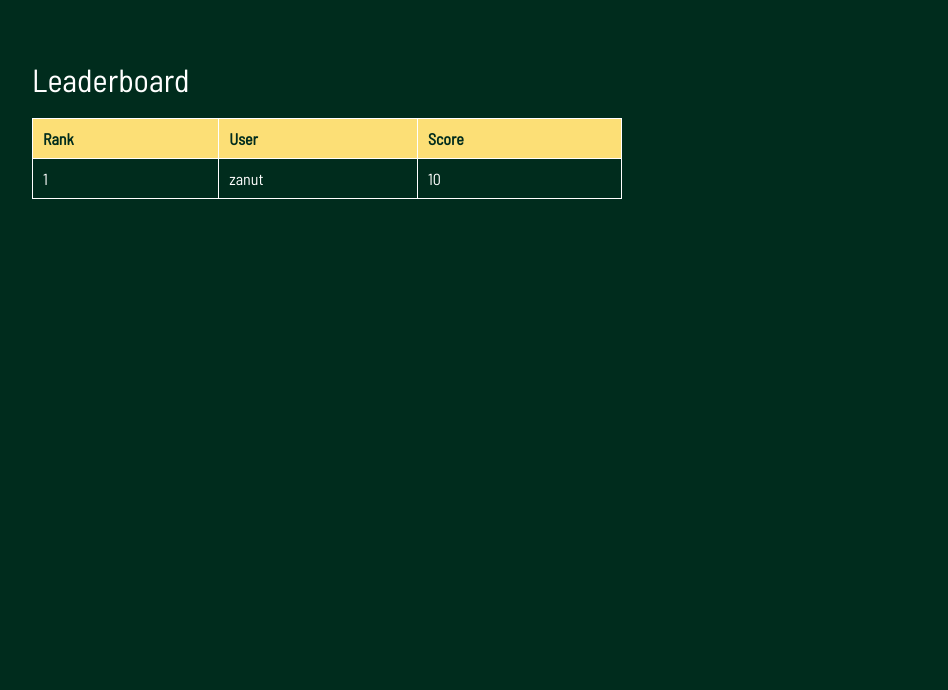
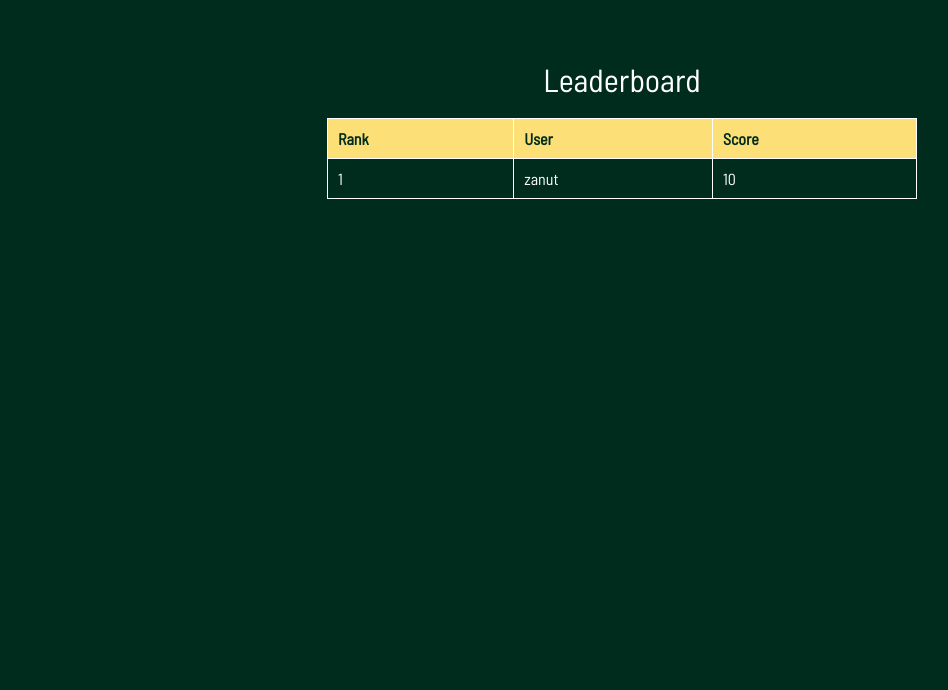
Before and after one commit to xNatthapol/SIP, a Django app: page /SIP/leaderboard/ in a window 1280 px wide. Shown: the part 110-800 px from the top of the page, without its empty margins (18-966 px from the left). Run offline with Django 4.2, Linux system fonts and the light colour scheme; data comes from the database, SQL or seed files in the repository; tables that the repository leaves empty hold one stand-in row (values such as "Sample post"); parts of the project's set-up code (start-up, migrations or seed data) failed here and were passed over; some libraries are stand-ins or nearby versions; some web fonts are replaced.

Commit message:
align leaderboard center

```diff
--- a/SIP/templates/sip/leaderboard.html
+++ b/SIP/templates/sip/leaderboard.html
@@ -15,6 +15,7 @@
         padding: 50px;
         margin-top: 120px;
         color: white;
+        text-align: center;
     }
 
     .text {
@@ -38,6 +39,11 @@
         background-color: #FCDF76;
         color: #002C1D;
     }
+
+    #tavola {
+        margin-left: 50%;
+        transform: translateX(-50%);
+    }
 </style>
 
 <!DOCTYPE html>
@@ -50,7 +56,7 @@
 <body>
     <h2 class="text">Leaderboard</h2>
 
-    <table class="text">
+    <table class="text" id="tavola">
         <tr>
             <th>Rank</th>
             <th>User</th>
```
